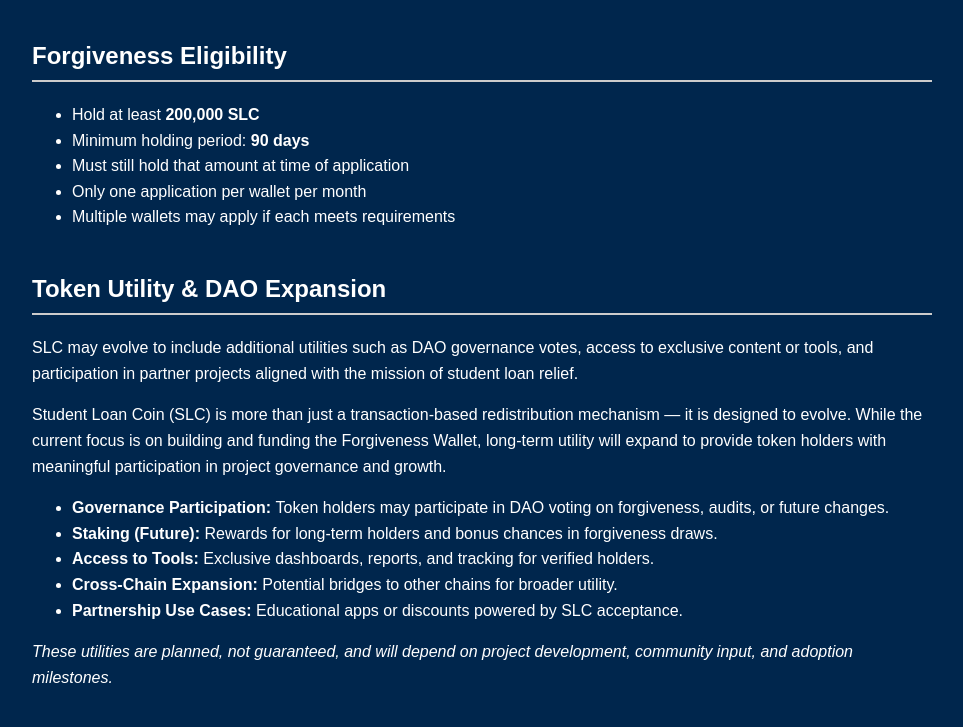
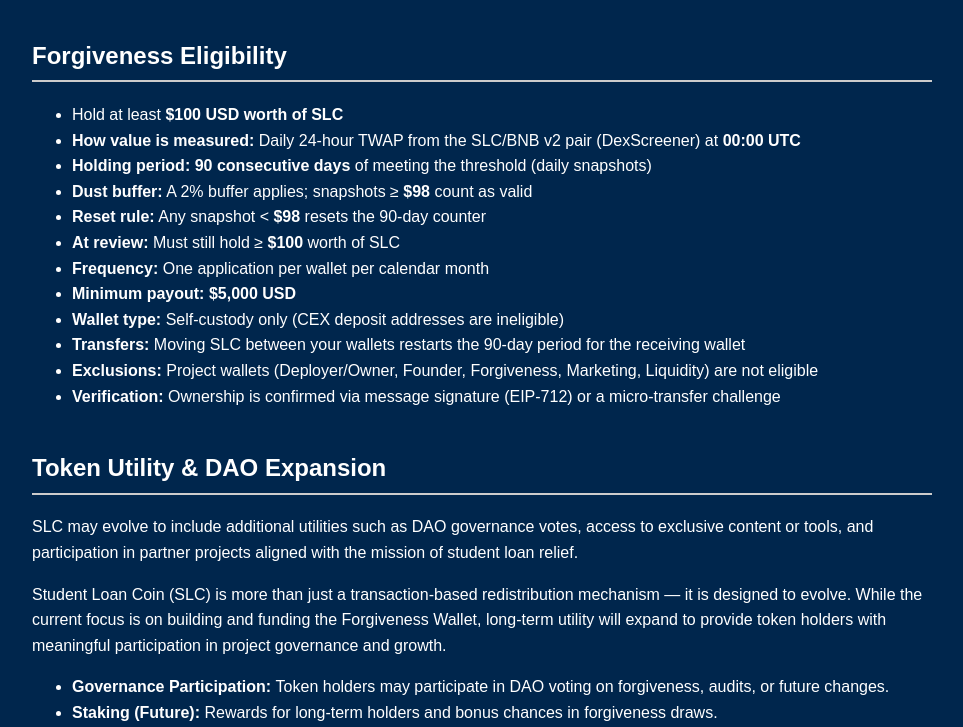
Before and after one commit to jveaman/Student-Loan-Coin, a website: page index.html in a window 1280 px wide. Shown: the part 851-1578 px from the top of the page, without its empty margins (158-1121 px from the left). Drawn offline with Linux system fonts and the light colour scheme.

Commit message:
Add files via upload

```diff
--- a/index.html
+++ b/index.html
@@ -96,6 +96,9 @@
    <div class="section" style="text-align: center;">
     <a class="button" href="/Student-Loan-Coin/student_loan_coin_whitepaper.pdf" target="_blank">
      📄 Download Whitepaper (PDF)
+    </a>
+    <a class="button" href="https://pancakeswap.finance/swap?outputCurrency=0x305B9a64fbE884E79fdCc24F1181dE0D41194cd4" target="_blank" style="margin-left:10px;">
+     💱 Buy SLC on PancakeSwap
     </a>
    </div>
    <div class="section">
@@ -220,28 +223,19 @@
      Forgiveness Eligibility
     </h2>
     <ul>
-     <li>
-      Hold at least
-      <strong>
-       200,000 SLC
-      </strong>
-     </li>
-     <li>
-      Minimum holding period:
-      <strong>
-       90 days
-      </strong>
-     </li>
-     <li>
-      Must still hold that amount at time of application
-     </li>
-     <li>
-      Only one application per wallet per month
-     </li>
-     <li>
-      Multiple wallets may apply if each meets requirements
-     </li>
-    </ul>
+  <li>Hold at least <strong>$100 USD worth of SLC</strong></li>
+  <li><strong>How value is measured:</strong> Daily 24-hour TWAP from the SLC/BNB v2 pair (DexScreener) at <strong>00:00 UTC</strong></li>
+  <li><strong>Holding period:</strong> <strong>90 consecutive days</strong> of meeting the threshold (daily snapshots)</li>
+  <li><strong>Dust buffer:</strong> A 2% buffer applies; snapshots ≥ <strong>$98</strong> count as valid</li>
+  <li><strong>Reset rule:</strong> Any snapshot &lt; <strong>$98</strong> resets the 90-day counter</li>
+  <li><strong>At review:</strong> Must still hold ≥ <strong>$100</strong> worth of SLC</li>
+  <li><strong>Frequency:</strong> One application per wallet per calendar month</li>
+  <li><strong>Minimum payout:</strong> <strong>$5,000 USD</strong></li>
+  <li><strong>Wallet type:</strong> Self-custody only (CEX deposit addresses are ineligible)</li>
+  <li><strong>Transfers:</strong> Moving SLC between your wallets restarts the 90-day period for the receiving wallet</li>
+  <li><strong>Exclusions:</strong> Project wallets (Deployer/Owner, Founder, Forgiveness, Marketing, Liquidity) are not eligible</li>
+  <li><strong>Verification:</strong> Ownership is confirmed via message signature (EIP-712) or a micro-transfer challenge</li>
+</ul>
    </div>
    <div class="section">
     <h2>
@@ -295,10 +289,28 @@
     <h2>
      Live Stats
     </h2>
-    <iframe height="400" src="https://dexscreener.com/bsc/0x873f5ba8a580e9eea6cc0b73396daeeb9eccdada" width="100%">
+    <iframe height="400" src="https://dexscreener.com/bsc/0xE36Ce6125a6AF42B87c6a4669486777b6Cbb4179?embed=1&theme=dark&info=0" width="100%">
     </iframe>
    </div>
    <div class="section">
+  <h2>FAQ</h2>
+  <h3 style="margin-bottom:6px;">Is this the correct SLC contract?</h3>
+  <p>Yes. The official token address is <a href="https://bscscan.com/token/0x305B9a64fbE884E79fdCc24F1181dE0D41194cd4" target="_blank">0x305B9a64fbE884E79fdCc24F1181dE0D41194cd4</a> on BNB Smart Chain.</p>
+
+  <h3 style="margin-bottom:6px;">Where can I buy SLC?</h3>
+  <p>You can buy on PancakeSwap. Click <a href="https://pancakeswap.finance/swap?outputCurrency=0x305B9a64fbE884E79fdCc24F1181dE0D41194cd4" target="_blank">here to open the swap</a> and paste the contract address if needed.</p>
+
+  <h3 style="margin-bottom:6px;">What are the taxes?</h3>
+  <p>Currently 4% total: 2% Forgiveness, 1% Marketing, 1% Liquidity. The owner may adjust up to 5% total based on governance needs.</p>
+
+  <h3 style="margin-bottom:6px;">How does forgiveness work?</h3>
+  <p>Hold at least <strong>$100 USD worth of SLC</strong> for <strong>90 consecutive days</strong>. You can apply once per wallet per month. Minimum payout is <strong>$5,000</strong>. Wallet history integrity applies—if your balance dips below the threshold during the 90-day window, the timer resets.</p>
+
+  <h3 style="margin-bottom:6px;">How is the Forgiveness Wallet funded?</h3>
+  <p>From a portion of the transaction tax (currently 2%). Allocations are public and on-chain.</p>
+</div>
+
+<div class="section">
     <div class="content">
      <h2>
       Resources
```
